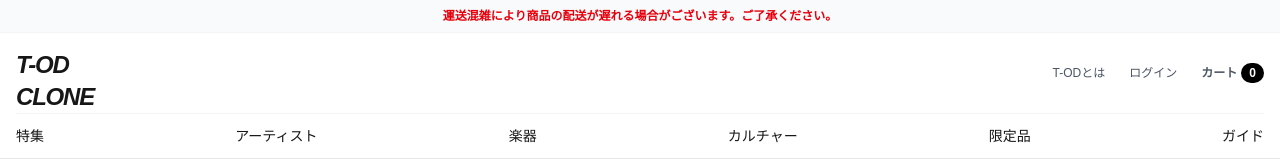
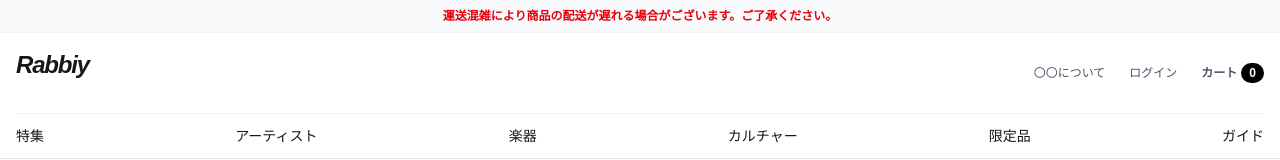
Before and after one commit to starfield321/Rabbiy-s-shop, a Next.js app: page / in a window 1280 px wide. Shown: the top 160 px of the page. Built offline with nearby package versions, Linux system fonts and the light colour scheme.

Commit message:
メニュー変更

```diff
--- a/src/components/Header.tsx
+++ b/src/components/Header.tsx
@@ -26,7 +26,7 @@ export const Header = () => {
           <h1 className="flex-1 lg:flex-none text-center lg:text-left">
             <Link href="/">
               <div className="relative w-32 h-12 mx-auto lg:mx-0">
-                <span className="font-bold text-2xl italic tracking-tighter">T-OD CLONE</span>
+                <span className="font-bold text-2xl italic tracking-tighter">Rabbiy</span>
                 {/* 実際のロゴ画像がある場合は Image タグに差し替えてください */}
               </div>
             </Link>
@@ -34,7 +34,7 @@ export const Header = () => {
 
           {/* 右側ユーティリティリンク (PC表示) */}
           <nav className="hidden lg:flex items-center space-x-6 text-xs text-gray-600">
-            <Link href="/pages/about" className="hover:text-black">T-ODとは</Link>
+            <Link href="/pages/about" className="hover:text-black">〇〇について</Link>
             <Link href="/account/login" className="hover:text-black">ログイン</Link>
             <Link href="/cart" className="flex items-center space-x-1 hover:text-black font-bold">
               <span>カート</span>
```
